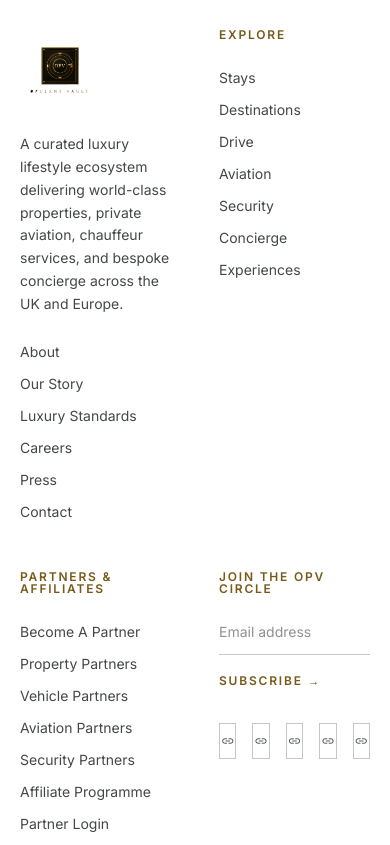
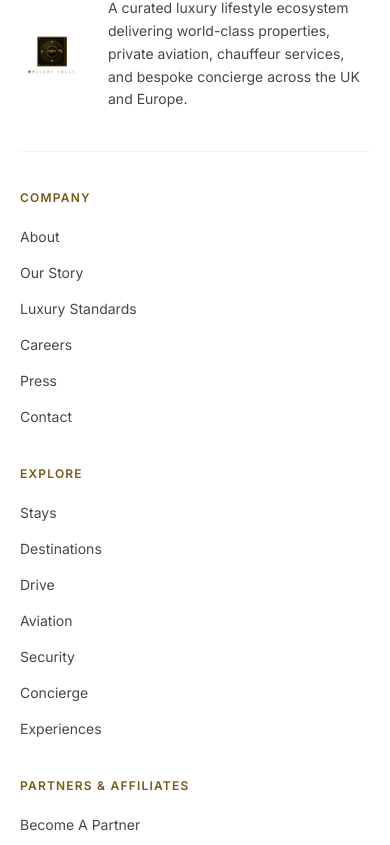
Before and after one commit to 1702london-maker/opulent-vault, a Next.js app: page / in a window 390 px wide. Shown: the part 10519-11364 px from the top of the page. Built offline with nearby package versions, Linux system fonts and the light colour scheme.

Commit message:
Fix footer alignment: logo+desc header row, all 4 cols start at same level, responsive grid

```diff
--- a/components/Footer.tsx
+++ b/components/Footer.tsx
@@ -68,24 +68,29 @@ export default function Footer() {
         </div>
       </section>
 
-      {/* Main footer — white background matching Stitch design */}
-      <footer className="w-full bg-white border-t border-outline-variant/20 pt-24">
+      {/* Main footer */}
+      <footer className="w-full bg-white border-t border-outline-variant/20 pt-16 pb-0">
         <div className="max-w-container-max mx-auto px-margin-mobile md:px-margin-desktop">
-          <div className="grid grid-cols-2 md:grid-cols-4 gap-12 mb-16">
+
+          {/* Top: logo + description spanning full width, then divider */}
+          <div className="flex items-center gap-6 mb-10 pb-10 border-b border-outline-variant/20">
+            <img
+              src="/logo-opulent-vault.png"
+              alt="Opulent Vault"
+              className="h-16 w-auto shrink-0"
+            />
+            <p className="font-sans text-sm text-on-surface-variant leading-relaxed max-w-lg">
+              A curated luxury lifestyle ecosystem delivering world-class properties, private aviation,
+              chauffeur services, and bespoke concierge across the UK and Europe.
+            </p>
+          </div>
+
+          {/* 4-column link grid — all columns start at same level */}
+          <div className="grid grid-cols-1 sm:grid-cols-2 lg:grid-cols-4 gap-10 mb-14">
             {/* Col 1 */}
             <div>
-              <div className="mb-6">
-                <img
-                  src="/logo-opulent-vault.png"
-                  alt="Opulent Vault"
-                  className="h-20 w-auto"
-                />
-              </div>
-              <p className="font-sans text-sm text-on-surface-variant mb-6 leading-relaxed">
-                A curated luxury lifestyle ecosystem delivering world-class properties, private aviation,
-                chauffeur services, and bespoke concierge across the UK and Europe.
-              </p>
-              <ul className="space-y-2">
+              <p className="font-label-caps text-label-caps text-secondary uppercase mb-5 tracking-widest">Company</p>
+              <ul className="space-y-3">
                 {[
                   { label: "About", href: "/about" },
                   { label: "Our Story", href: "/about#story" },
@@ -105,8 +110,8 @@ export default function Footer() {
 
             {/* Col 2 */}
             <div>
-              <p className="font-label-caps text-label-caps text-secondary uppercase mb-6">Explore</p>
-              <ul className="space-y-2">
+              <p className="font-label-caps text-label-caps text-secondary uppercase mb-5 tracking-widest">Explore</p>
+              <ul className="space-y-3">
                 {[
                   { label: "Stays", href: "/stays" },
                   { label: "Destinations", href: "/destinations" },
@@ -127,8 +132,8 @@ export default function Footer() {
 
             {/* Col 3 */}
             <div>
-              <p className="font-label-caps text-label-caps text-secondary uppercase mb-6">Partners & Affiliates</p>
-              <ul className="space-y-2">
+              <p className="font-label-caps text-label-caps text-secondary uppercase mb-5 tracking-widest">Partners & Affiliates</p>
+              <ul className="space-y-3">
                 {[
                   { label: "Become A Partner", href: "/partners#apply" },
                   { label: "Property Partners", href: "/partners#property" },
@@ -150,9 +155,9 @@ export default function Footer() {
 
             {/* Col 4 */}
             <div>
-              <p className="font-label-caps text-label-caps text-secondary uppercase mb-6">Join The OPV Circle</p>
+              <p className="font-label-caps text-label-caps text-secondary uppercase mb-5 tracking-widest">Join The OPV Circle</p>
               {subscribed ? (
-                <p className="font-sans text-sm text-on-surface-variant">You&apos;re subscribed. Thank you.</p>
+                <p className="font-sans text-sm text-on-surface-variant mb-8">You&apos;re subscribed. Thank you.</p>
               ) : (
                 <form onSubmit={handleSubscribe} className="mb-8">
                   <input
@@ -160,18 +165,18 @@ export default function Footer() {
                     value={email}
                     onChange={(e) => setEmail(e.target.value)}
                     placeholder="Email address"
-                    className="w-full bg-transparent border-b border-outline-variant pb-3 mb-3 font-sans text-sm text-primary placeholder:text-on-surface-variant/60 focus:outline-none focus:border-primary transition-colors"
+                    className="w-full bg-transparent border-b border-outline-variant pb-3 mb-4 font-sans text-sm text-primary placeholder:text-on-surface-variant/60 focus:outline-none focus:border-primary transition-colors"
                   />
                   <button
                     type="submit"
                     disabled={loading}
-                    className="font-label-caps text-label-caps text-secondary hover:text-primary transition-colors uppercase"
+                    className="font-label-caps text-label-caps text-secondary hover:text-primary transition-colors uppercase tracking-widest disabled:opacity-50"
                   >
-                    Subscribe →
+                    {loading ? "..." : "Subscribe →"}
                   </button>
                 </form>
               )}
-              <div className="flex gap-4">
+              <div className="flex gap-3 flex-wrap">
                 {["instagram", "facebook", "linkedin", "tiktok", "youtube"].map((s) => (
                   <a
                     key={s}
@@ -189,11 +194,11 @@ export default function Footer() {
           </div>
 
           {/* Legal bar */}
-          <div className="border-t border-outline-variant/20 py-8 flex flex-col md:flex-row items-center justify-between gap-4">
+          <div className="border-t border-outline-variant/20 py-8 flex flex-col md:flex-row items-start md:items-center justify-between gap-4">
             <p className="font-sans text-xs text-on-surface-variant/60">
               © Opulent Vault. All Rights Reserved.
             </p>
-            <div className="flex flex-wrap gap-6">
+            <div className="flex flex-wrap gap-x-6 gap-y-2">
               {[
                 { label: "Privacy Policy", href: "/privacy" },
                 { label: "Terms and Conditions", href: "/terms" },
@@ -207,6 +212,7 @@ export default function Footer() {
               ))}
             </div>
           </div>
+
         </div>
       </footer>
     </>
```
